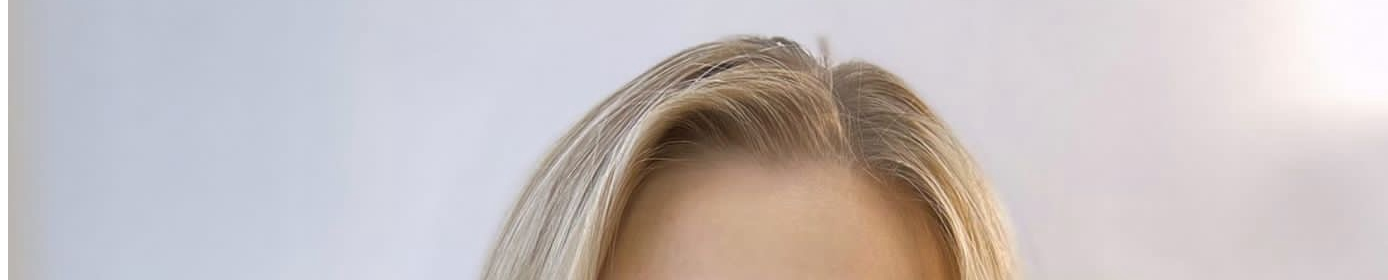
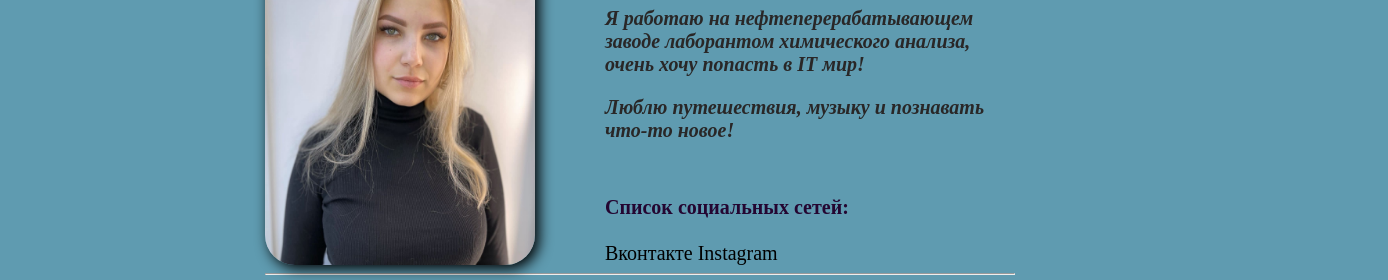
Before and after one commit to AnasteishaSub/resume, a plain HTML site: page index.html in a window 1280 px wide. Shown: the part 111-391 px from the top of the page, 1388 px wide, since content can reach past the window. Drawn offline with Linux system fonts and the light colour scheme; files that its build step writes are made by us from their sources; the site is published under a folder, as on GitHub Pages, so addresses that start at the root find nothing.

Commit message:
РЕЗЮМЕ

```diff
--- a/index.html
+++ b/index.html
@@ -5,7 +5,7 @@
     <meta http-equiv="X-UA-Compatible" content="IE=edge">
     <meta name="viewport" content="width=device-width, initial-scale=1.0">
     <title>Резюме</title>
-    <link rel="stylesheet" href="/css-course/rwsume.css">
+    <link rel="stylesheet" href="rwsume.css">
 
 </head>
 <body>
```
